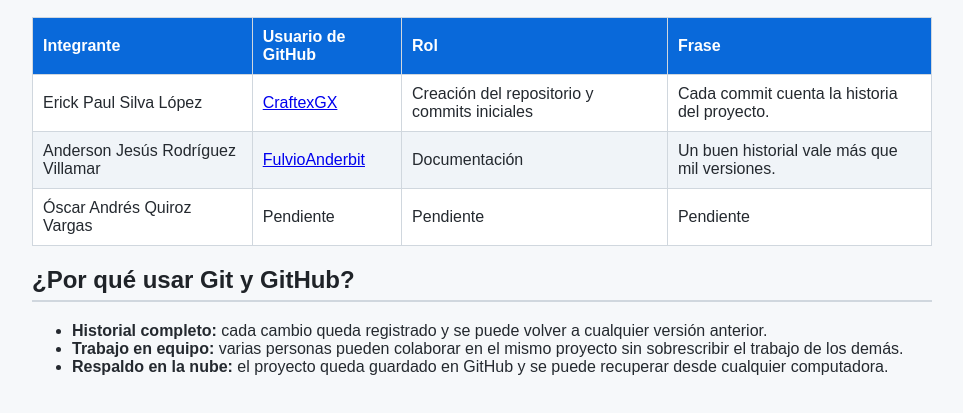
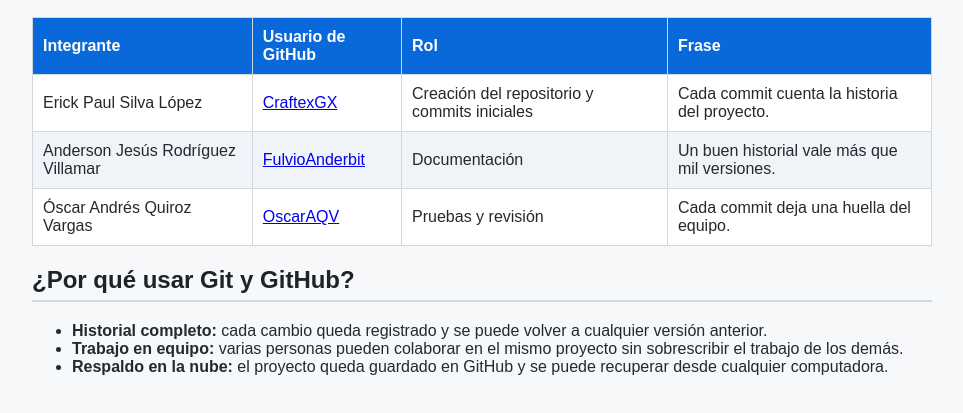
Before and after one commit to CraftexGX/git-github-guarda-versiona-colabora, a plain HTML site: page index.html in a window 1280 px wide. Shown: the part 137-550 px from the top of the page, without its empty margins (158-1121 px from the left). Drawn offline with Linux system fonts and the light colour scheme.

Commit message:
Agrego información de Óscar.
Commit directly to the main branch

```diff
--- a/index.html
+++ b/index.html
@@ -71,9 +71,9 @@
       <!-- Fila de Óscar: solo Óscar edita esta fila -->
       <tr>
         <td>Óscar Andrés Quiroz Vargas</td>
-        <td>Pendiente</td>
-        <td>Pendiente</td>
-        <td>Pendiente</td>
+<td><a href="https://github.com/OscarAQV">OscarAQV</a></td>
+<td>Pruebas y revisión</td>
+<td>Cada commit deja una huella del equipo.</td>
       </tr>
     </tbody>
   </table>
```
